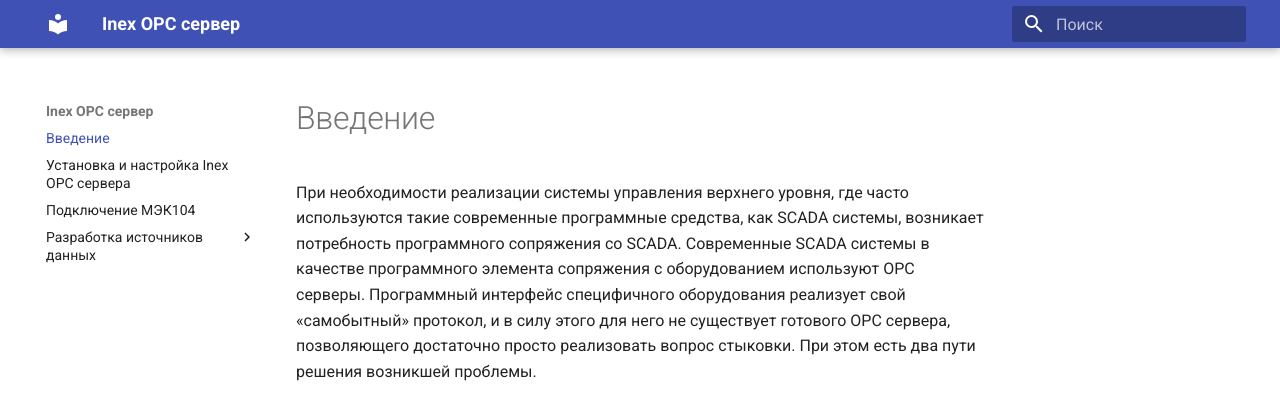
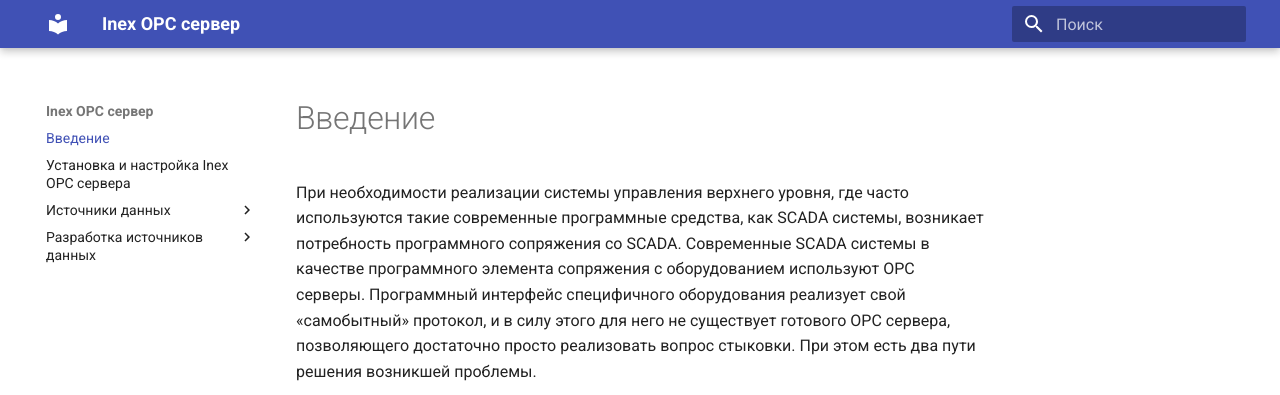
Before and after one commit to inex-dev/opc-server-doc, an MkDocs documentation site: the page built from docs/index.md, in a window 1280 px wide. Shown: the top 395 px of the page. Built offline with MkDocs 1.6.1 and Material for MkDocs 9.7.7, drawn with Linux system fonts in a browser that asks for light colours.

Commit message:
Исправлено содержание

```diff
--- a/mkdocs.yml
+++ b/mkdocs.yml
@@ -3,7 +3,8 @@ site_name: Inex OPC сервер
 nav:
     - Введение: index.md
     - Установка и настройка Inex OPC сервера: install-and-settings.md
-    - Подключение МЭК104: conf-iec104.md
+    - Источники данных:
+        - МЭК104: conf-iec104.md
     - Разработка источников данных:
         - Справка по API:
             - Интерфейсы: api-references-interfaces.md
```
